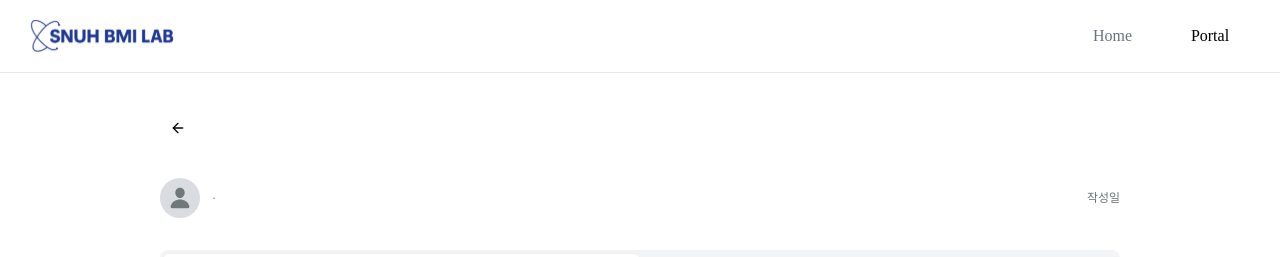
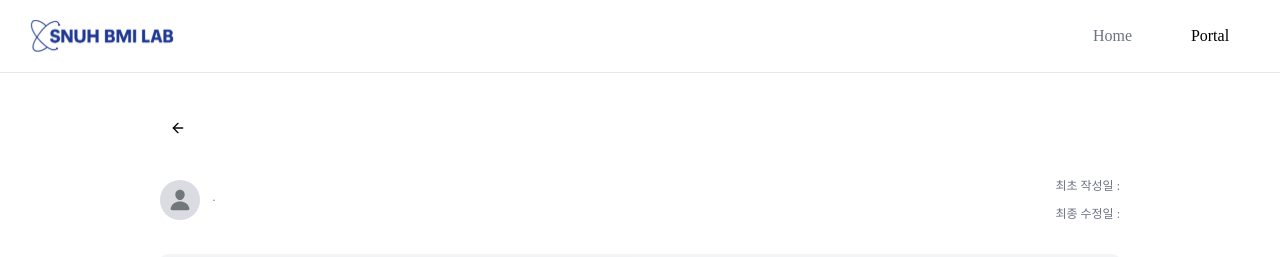
Before and after one commit to SNUH-BMI-LAB-Web-Project/snuh-bmilab-web-client, a Next.js app: page /portal/researches/projects/1 in a window 1280 px wide. Shown: the top 257 px of the page. Built offline with nearby package versions, Linux system fonts and the light colour scheme; no server answers; a web font is replaced by a local one.

Commit message:
!HOTFIX: 프로젝트 상세 최종 수정일 추가

```diff
--- a/src/app/portal/researches/projects/[id]/page.tsx
+++ b/src/app/portal/researches/projects/[id]/page.tsx
@@ -150,9 +150,15 @@ export default function ProjectDetailPage({
             </div>
           )}
           <div className="text-muted-foreground ml-auto text-xs">
-            작성일{' '}
+            최초 작성일 :{' '}
             {project.createdAt
               ? formatDateTime(project.createdAt.toString())
+              : null}
+          </div>
+          <div className="text-muted-foreground ml-auto text-xs">
+            최종 수정일 :{' '}
+            {project.updatedAt
+              ? formatDateTime(project.updatedAt.toString())
               : null}
           </div>
         </div>
--- a/src/app/system/researches/projects/[id]/page.tsx
+++ b/src/app/system/researches/projects/[id]/page.tsx
@@ -119,9 +119,15 @@ export default function ProjectDetailPage({
             </Button>
           </div>
           <div className="text-muted-foreground ml-auto text-xs">
-            작성일{' '}
+            최초 작성일 :{' '}
             {project.createdAt
               ? formatDateTime(project.createdAt.toString())
+              : null}
+          </div>
+          <div className="text-muted-foreground ml-auto text-xs">
+            최종 수정일 :{' '}
+            {project.updatedAt
+              ? formatDateTime(project.updatedAt.toString())
               : null}
           </div>
         </div>
```
